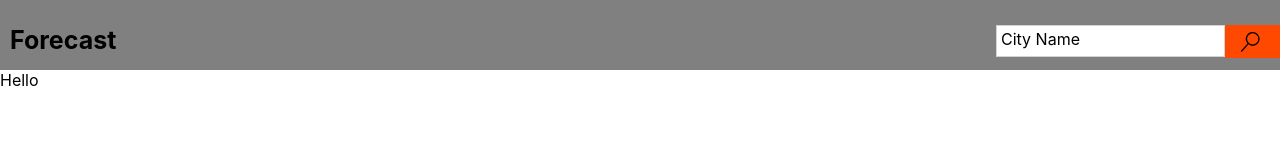
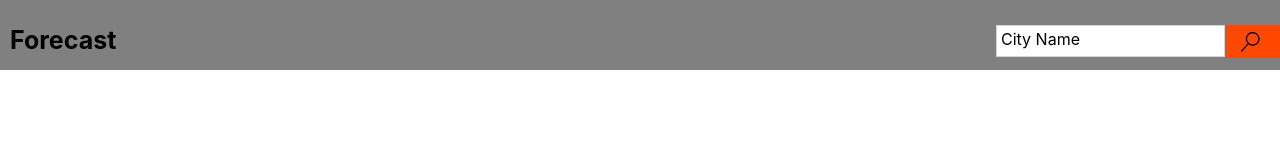
Before and after one commit to AlexanderLeino/open-weather-react, a React (Create React App) app: page / in a window 1280 px wide. Shown: the top 160 px of the page. Built offline with nearby package versions, Linux system fonts and the light colour scheme; no server answers.

Commit message:
save point

```diff
--- a/src/App.js
+++ b/src/App.js
@@ -19,7 +19,7 @@ function App() {
     let parsedItem = JSON.parse(localItem)
 
     if(parsedItem){
-      setWeatherResults(parsedItem)
+      setWeatherResults({parsedItem, name})
       return parsedItem
     } else {
       return false
--- a/src/components/currentWeather/index.js
+++ b/src/components/currentWeather/index.js
@@ -1,9 +1,11 @@
 import React, {useContext} from 'react'
 import { WeatherContext } from '../../App'
 export const CurrentWeatherCard = ({data}) => {
-    let contextData = useContext(WeatherContext)
-    console.log('Context Data', contextData)
+
+    let {parsedItem, name} = useContext(WeatherContext)
+
   return (
-    <div>Hello</div>
+    <div>{name}</div>
+
   )
 }
```
Also changed, not shown: src/utils.js/currentDate.js (added).
